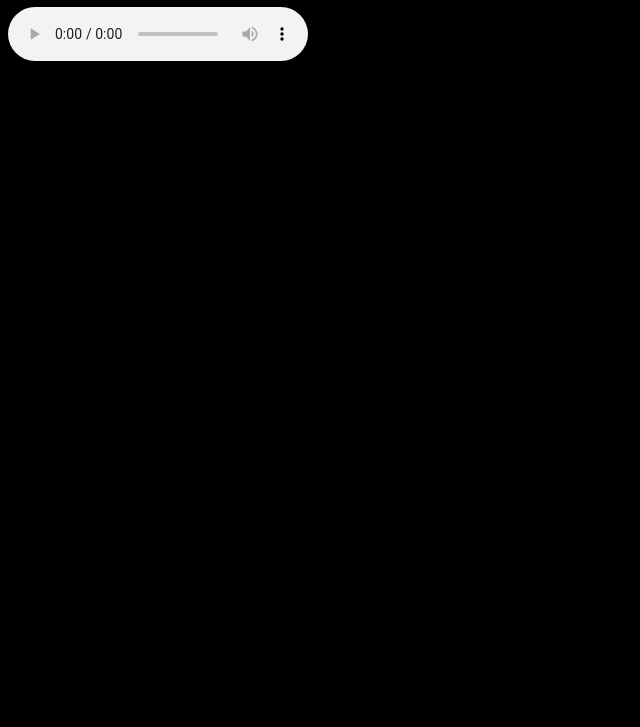
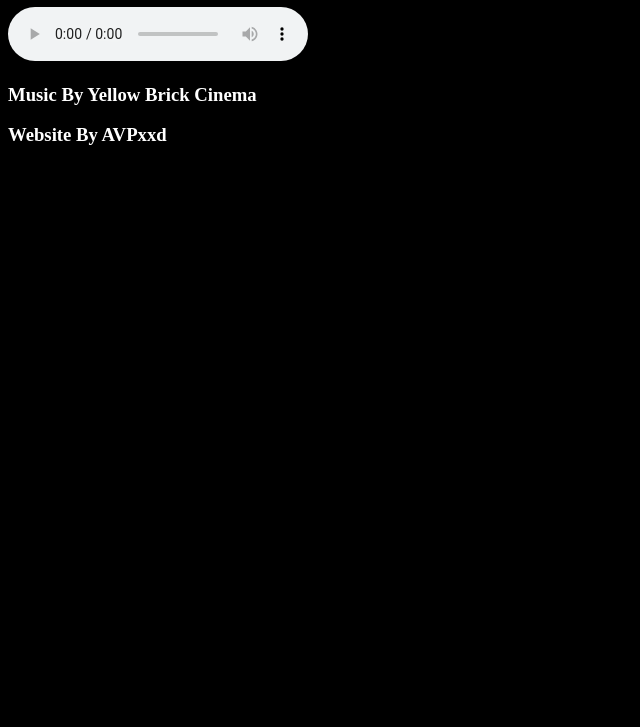
Before and after one commit to avpxxd/mpU, a plain HTML site: page index.html in a window 1280 px wide. Shown: the part 73-800 px from the top of the page, without its empty margins (0-640 px from the left). Drawn offline with Linux system fonts and the light colour scheme.

Commit message:
Update index.html

```diff
--- a/index.html
+++ b/index.html
@@ -14,6 +14,8 @@
     <audio id="musicPlayer" controls>
         <source src="Test1.mp3" type="audio/mpeg">
     </audio>
+    <h3>Music By Yellow Brick Cinema</h3>
+    <h3>Website By AVPxxd</h3>
 
     <script src="script.js"></script>
 </body>
```
